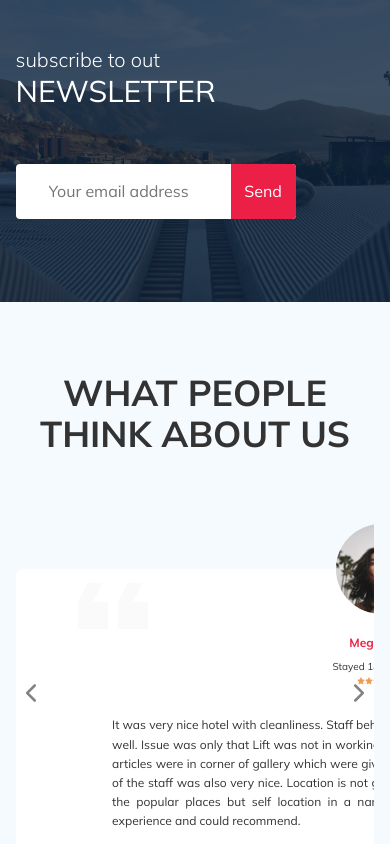
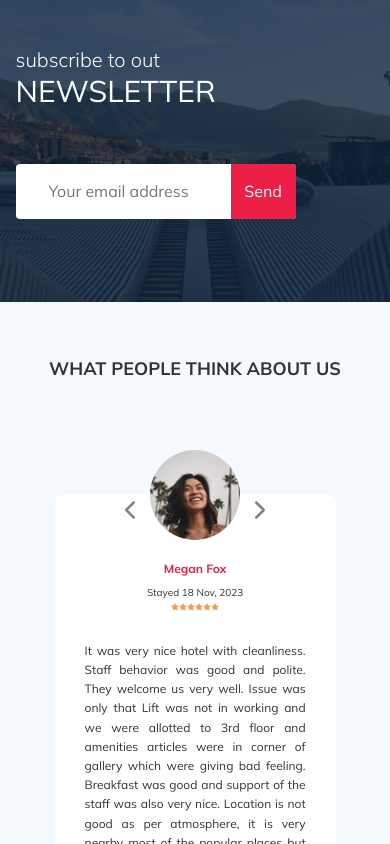
Before and after one commit to WebNikonov/tour-plan, a plain HTML site: page index.html in a window 390 px wide. Shown: the part 1156-2000 px from the top of the page. Drawn offline with nearby package versions, Linux system fonts and the light colour scheme.

Commit message:
create: responsive for reviews

```diff
--- a/sass/_media.sass
+++ b/sass/_media.sass
@@ -90,6 +90,14 @@
             align-items: center
             min-height: 450px
 
+    .reviews
+        &__title
+            font-size: 30px
+            line-height: 38px
+        &-slider
+            &__item
+                max-width: 579px
+
     .swiper
         &-wrapper
             height: auto
@@ -123,5 +131,25 @@
                 line-height: 38px
         &__title
             padding-bottom: 37px
+    .reviews
+        &__title
+            font-size: 18px
+            line-height: 23px
+        &-slider
+            &__button
+                top: 45px
+                &--prev
+                    left: 50%
+                    transform: translate(-50%, 0)
+                    margin-left: -65px
+                &--next
+                   right: 50%
+                   transform: translate(50%, 0)
+                   margin-right: -65px
+            &__item
+                max-width: 281px
+                padding: 0 30px 30px
+                &::after, &::before
+                    display: none
     .subscribe
         width: 280px
--- a/sass/blocks/_reviews.sass
+++ b/sass/blocks/_reviews.sass
@@ -13,7 +13,7 @@
             display: flex
             flex-direction: column
             align-items: center
-            width: 730px
+            max-width: 730px
             margin: 45px auto 0
             padding: 0 62px 30px
             background-color: #ffffff
```
Also changed, not shown: css/style.css, 1 other file.
